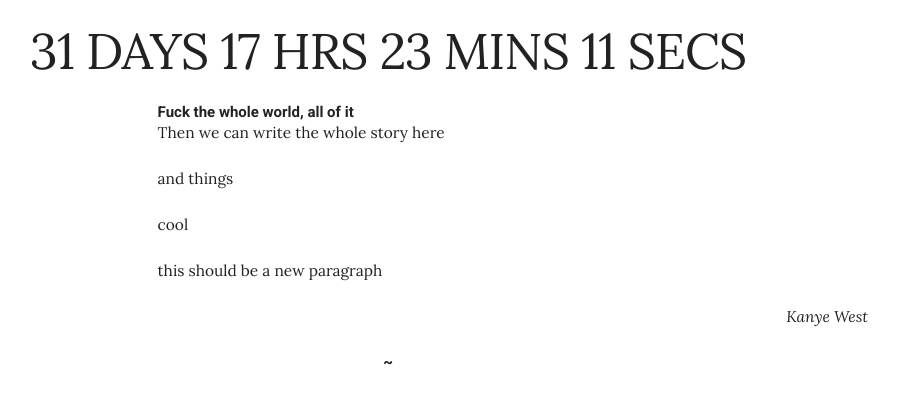
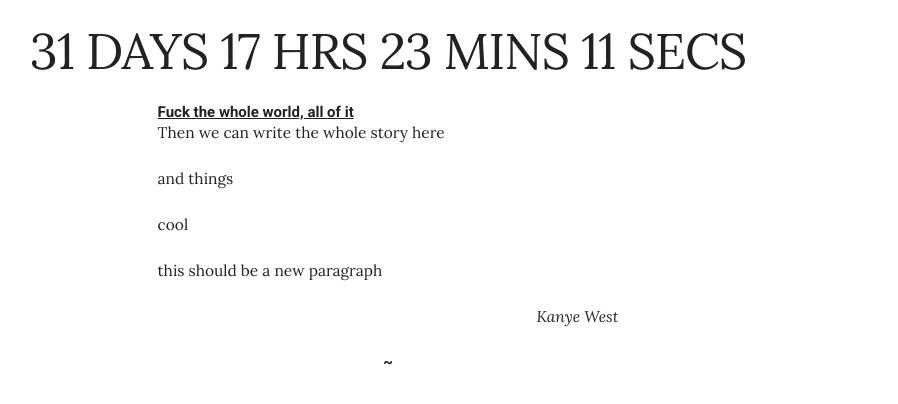
Before and after one commit to maxhall/maxhall.github.com, a Jekyll site: the page built from index.html, in a window 1280 px wide. Shown: the top 404 px of the page, without its empty margins (252-1150 px from the left). Built offline with Jekyll 4.4.1, drawn with Linux system fonts in a browser that asks for light colours.

Commit message:
Update index.html

```diff
--- a/index.html
+++ b/index.html
@@ -5,12 +5,12 @@ title: Placeholding gently
     {% for post in site.posts %}
     	<div class="row">
           <div class="six offset-by-three columns">
-              <h6><a>{{ post.title }}</a></h6>
+              <h6><a href="{{ post.url }}">{{ post.title }}</a></h6>
               {{ post.content }}
           </div>
         </div>
         <div class="row">
-          <div class="twelve columns">
+          <div class="six offset-by-three columns">
             <p class="byline">{{ post.byline }}</p>
           </div>
         </div>
```
